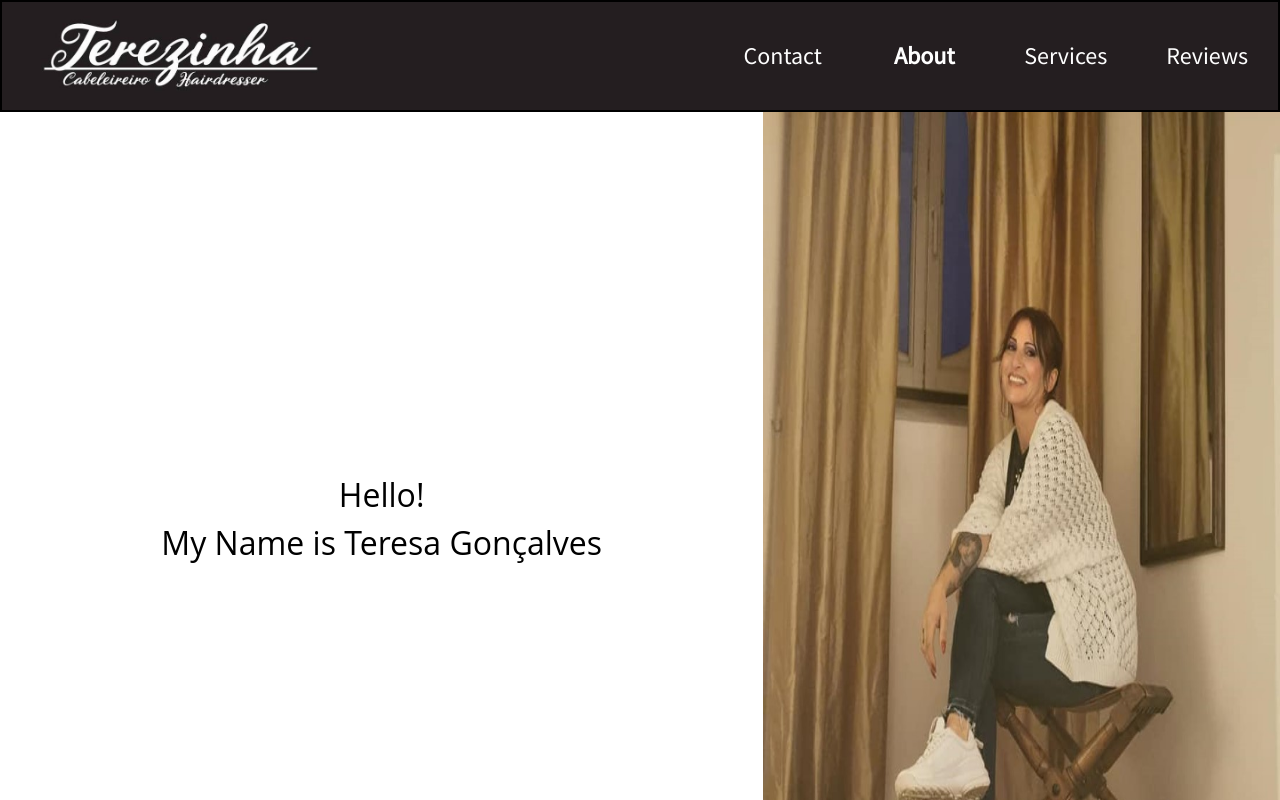
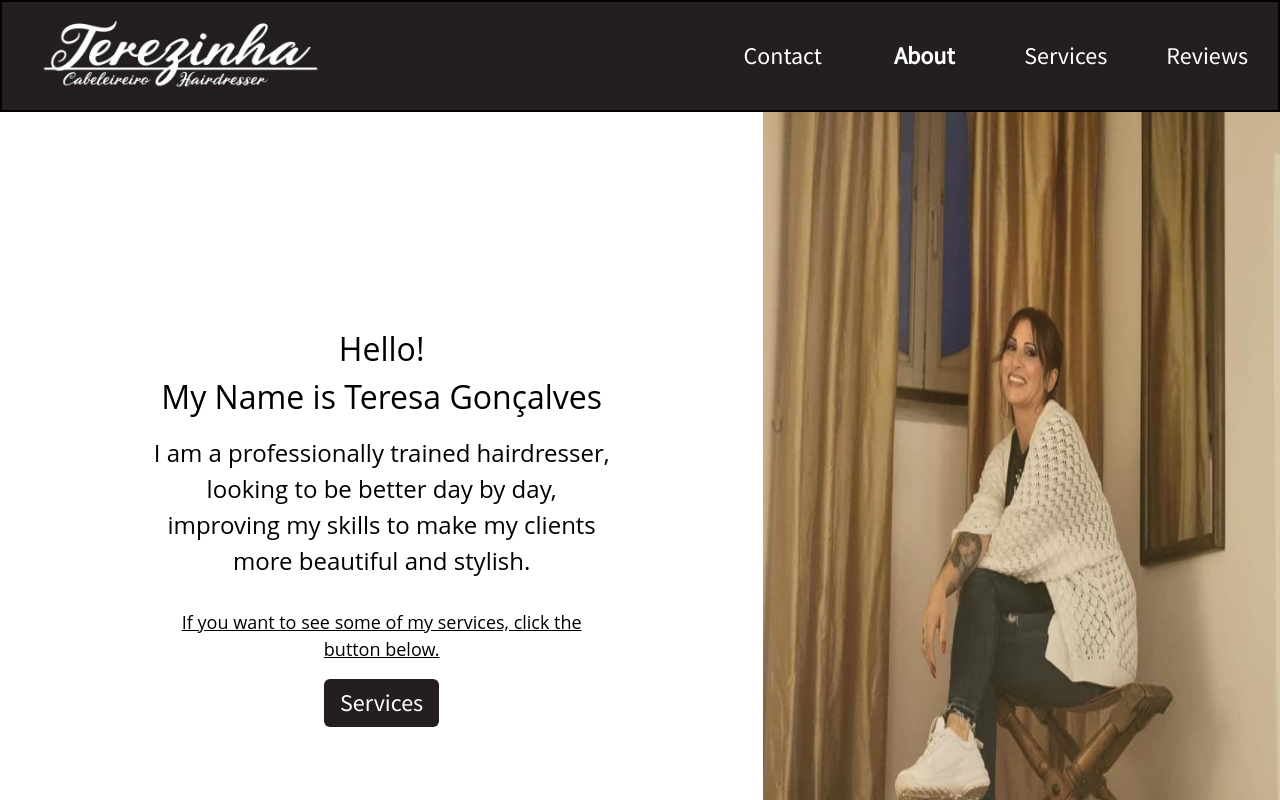
Before and after one commit to xxTomas312/Teresinha, a React (Create React App) app: page /AboutMe in a window 1280 px wide. Shown: the top 800 px of the page. Built offline with nearby package versions, Linux system fonts and the light colour scheme.

Commit message:
update 8

```diff
--- a/src/App.css
+++ b/src/App.css
@@ -6,6 +6,7 @@
   --white: white;
   --textColor: #fefefe;
 
+  --small: large;
   --normal: x-large;
   --big: xx-large;
 
@@ -163,11 +164,11 @@ button:active {
   transform: translateY(-2px);
 }
 
-/*-ABOUT ME-*/
+/*-ABOUT ME PAGE-*/
 .about_body {
   display: flex;
 }
-.About_titulo {
+.about_titulo {
   font-size: var(--big);
   font-family: 'Open Sans', sans-serif;
 }
@@ -183,13 +184,23 @@ button:active {
   justify-content: center;
   width: 65%;
 }
-.About_p {
+.about_p,
+.about_p_2 {
   font-family: 'Open Sans', sans-serif;
   width: 60%;
   margin-top: 14px;
+  text-align: center;
+}
+.about_p {
+  font-size: var(--normal);
+}
+.about_p_2 {
+  margin-top: 30px;
+  font-size: var(--small);
+  text-decoration: underline;
 }
 
-/*-SERVICES-*/
+/*-SERVICES PAGE-*/
 .services_body {
   display: flex;
   justify-content: center;
@@ -239,7 +250,7 @@ button:active {
   }
 }
 
-/*-CONTACT-*/
+/*-CONTACT PAGE-*/
 .contact_body {
   display: flex;
   justify-content: center;
@@ -270,7 +281,7 @@ button:active {
   align-items: center;
 }
 
-/*-REVIEW-*/
+/*-REVIEW PAGE-*/
 .review_MainContainer {
   display: flex;
   align-items: center;
--- a/src/paginas/AboutMe.tsx
+++ b/src/paginas/AboutMe.tsx
@@ -2,6 +2,7 @@ import React from 'react';
 import Nav from '../componentes/Nav';
 import Footer from '../componentes/Footer';
 import BgImg2 from '../Img/background2.jpeg';
+import { Routes, Route, Link } from 'react-router-dom';
 
 function AboutMe() {
   return (
@@ -9,9 +10,19 @@ function AboutMe() {
       <Nav paginaAtual="/AboutMe"></Nav>
       <section className="about_body ">
         <div className="about_Container">
-          <h1 className="About_titulo">Hello!</h1>
-          <h1 className="About_titulo">My Name is Teresa Gonçalves</h1>
-          <p className="About_p"></p>
+          <h1 className="about_titulo">Hello!</h1>
+          <h1 className="about_titulo">My Name is Teresa Gonçalves</h1>
+          <p className="about_p">
+            I am a professionally trained hairdresser, looking to be better day
+            by day, improving my skills to make my clients more beautiful and
+            stylish.
+          </p>
+          <p className="about_p_2">
+            If you want to see some of my services, click the button below.
+          </p>
+          <button className="mt-4">
+            <Link to="/Services">Services</Link>
+          </button>
         </div>
         <img src={BgImg2} className="aboutMe_img" />
       </section>
--- a/src/paginas/Review.tsx
+++ b/src/paginas/Review.tsx
@@ -15,8 +15,8 @@ function Review() {
 
   function addOpinion() {
     let x = { name: name, message: opinion };
+    setOpinion('');
     setAllOpinions([...allOpinions, x]);
-    setOpinion('');
   }
 
   return (
@@ -45,7 +45,7 @@ function Review() {
             <h1 className="titulos">Clients Opinion</h1>
             <section className="post_container">
               <div className="test">
-                {allOpinions.map((opinionModel: OpinionModel, index: any) => (
+                {allOpinions.map((opinionModel: OpinionModel) => (
                   <div className="review_box">
                     <h1 className="review_name">{opinionModel.name}</h1>
                     <h2 className="review_message">{opinionModel.message}</h2>
```
